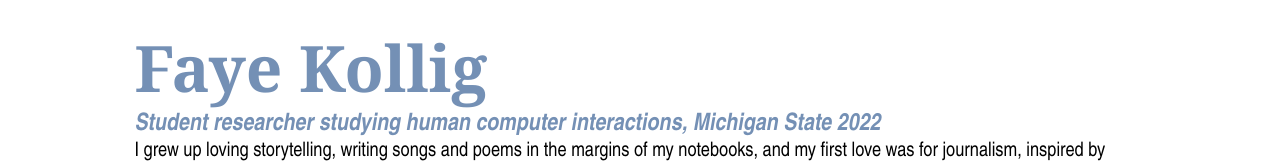
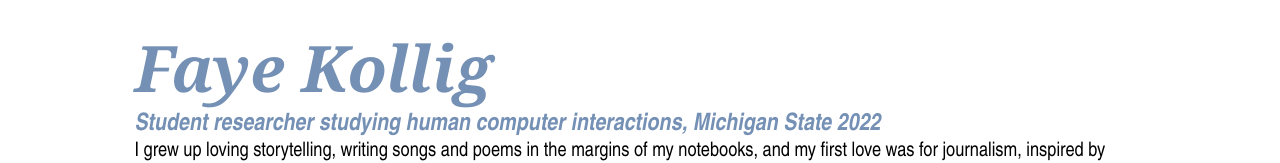
Before and after one commit to fayekollig/mi349_finalportfolio, a plain HTML site: page about.html in a window 1280 px wide. Shown: the part 436-599 px from the top of the page. Drawn offline with Linux system fonts and the light colour scheme.

Commit message:
aaaaaaaaaaa

```diff
--- a/style.css
+++ b/style.css
@@ -321,6 +321,10 @@ h3, .boxHeadline {
 }
 
 .aboutPage h2 {
+  font-style: italic;
+}
+
+.aboutPage h2 {
   font-size: 4em;
   font-weight: lightest;
   font-family:Cambria, Cochin, Georgia, Times, 'Times New Roman', serif;
```
